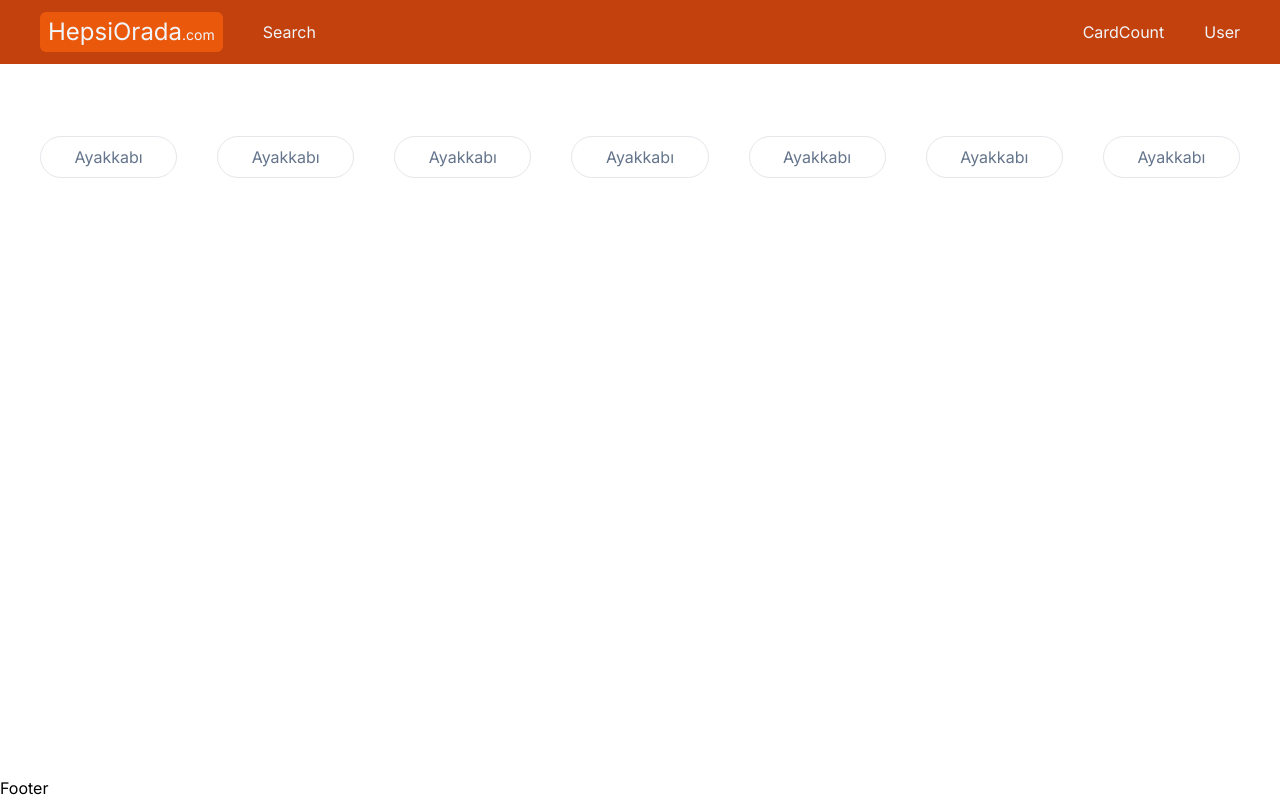
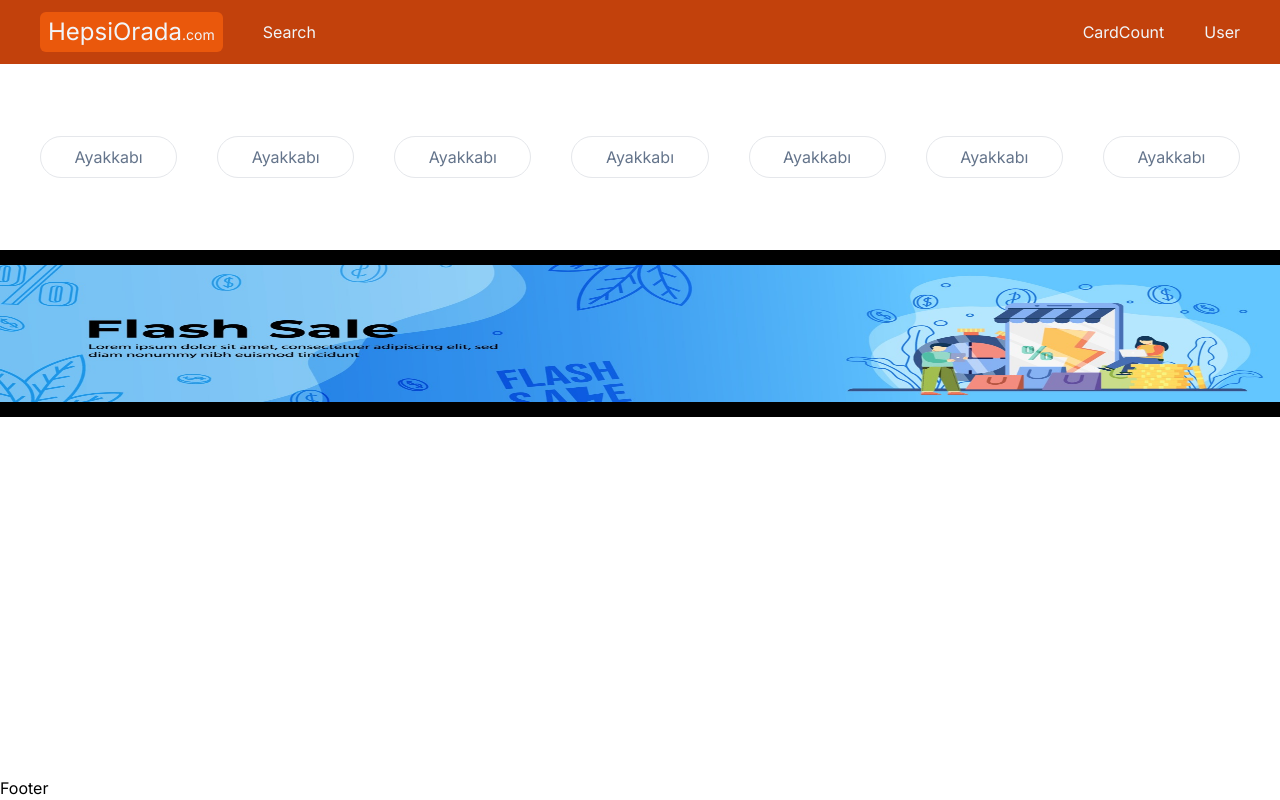
Before and after one commit to egesua/e-commerce-next, a Next.js app: page / in a window 1280 px wide. Built offline with nearby package versions, Linux system fonts and the light colour scheme.

Commit message:
banner photo upload also heading component created.

```diff
--- /dev/null
+++ b/app/components/general/Heading.tsx
@@ -0,0 +1,10 @@
+
+const Heading = () => {
+  return (
+    <div>
+      Heading
+    </div>
+  )
+}
+
+export default Heading;
--- a/app/components/home/Banner.tsx
+++ b/app/components/home/Banner.tsx
@@ -1,8 +1,11 @@
+import Image from "next/image";
 
 const Banner = () => {
   return (
-    <div>
-      Banner
+    <div className="h-[167px] bg-black flex items-center justify-center">
+      <div className="h-[137px] relative w-full">
+        <Image src={"/banner.jpg"} fill alt="bannerPhoto" />
+      </div>
     </div>
   )
 }
--- a/app/page.tsx
+++ b/app/page.tsx
@@ -1,7 +1,11 @@
+import Banner from "./components/home/Banner";
 import Category from "./components/home/Category";
 
 export default function Home() {
   return (
-    <div><Category /></div>
+    <div>
+      <Category />
+      <Banner />
+    </div>
   );
 }
```
Also changed, not shown: public/banner.jpg (added).
